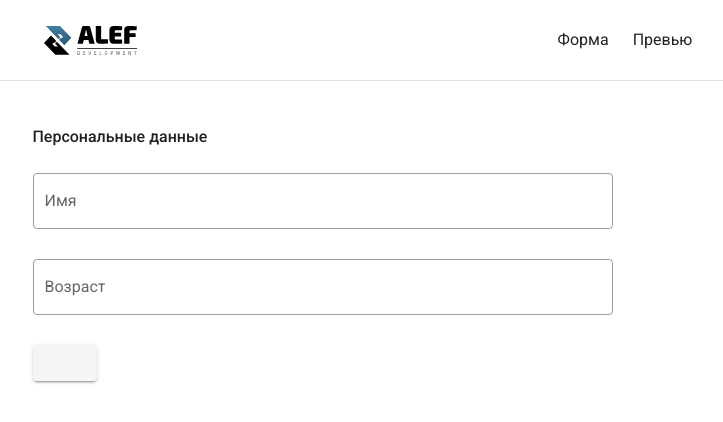
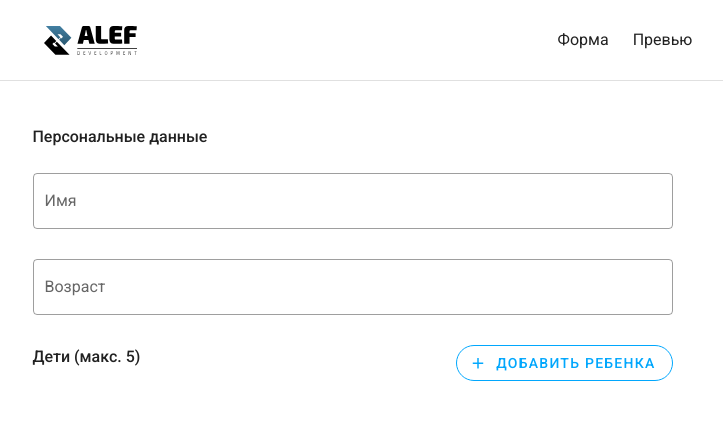
Before and after one commit to Hy5ton/alef-test, a Vue app: page /form in a window 1280 px wide. Shown: the top 422 px of the page, without its empty margins (27-750 px from the left). Built offline with nearby package versions, Linux system fonts and the light colour scheme.

Commit message:
[App] wip: Создать заготовку

```diff
--- a/src/components/PersonalData.vue
+++ b/src/components/PersonalData.vue
@@ -4,7 +4,20 @@
       <div class="label">Персональные данные</div>
       <text-field label='Имя' class="user" style="margin-top: 3vh;" />
       <text-field label='Возраст' class="user" />
-      <v-btn></v-btn>
+      <div style="display: flex;">
+        <div class="label">Дети (макс. 5)</div>
+        <v-btn v-if="childrenList.length !== 5" @click="addChildren" rounded size="large" outlined style="color: rgba(1, 167, 253, 1);" class="add-children">
+          <v-icon dark left> mdi-plus </v-icon>
+          Добавить ребенка
+        </v-btn>
+      </div>
+      <div v-for="(children, index) in childrenList" :key="children.id" style="margin-top: 3vh;" class="child-list">
+        <text-field v-model="childrenList[index].name" label='Имя' />
+        <text-field v-model="childrenList[index].age" label='Возраст' />
+        <v-btn @click="deleteChildren(index)" rounded size="large" text style="margin-top: 1vh; color: rgba(1, 167, 253, 1);" class="add-children">
+          Удалить
+        </v-btn>
+      </div>
     </div>
   </v-container>
 </template>
@@ -17,6 +30,28 @@ export default {
 
   components: {
     TextField
+  },
+
+  data() {
+    return {
+      childrenList: [],
+    }
+  },
+
+  methods: {
+    addChildren() {
+      this.childrenList.push({
+        name: null,
+        age: null,
+      })
+    },
+
+    deleteChildren(index) {
+      console.log(this.childrenList)
+      console.log(index)
+      this.childrenList.splice(index + 1, 1)
+      console.log(this.childrenList)
+    }
   }
 }
 </script>
@@ -28,11 +63,20 @@ export default {
 }
 
 .user {
-  width: 50%;
   height: 13%;
 }
 
 .personal-data {
   margin-top: 4vh;
+  width: 50vw;
+}
+
+.add-children {
+  margin-left: auto;
+}
+
+.child-list {
+  display: flex;
+  gap: 5%;
 }
 </style>
--- a/src/components/TextField.vue
+++ b/src/components/TextField.vue
@@ -1,13 +1,30 @@
 <template>
-  <v-text-field :label='label' outlined />
+  <v-text-field :label='label' @input="handleInput" outlined />
 </template>
 
 <script>
 export default {
-  name: 'HelloWorld',
+  name: 'TextField',
 
   props: {
     label: { type: String, default: '' },
+  },
+
+  data () {
+    return {
+      timeout: null,
+    }
+  },
+
+  methods: {
+    handleInput (event) {
+      if (this.timeout) {
+        clearTimeout(this.timeout)
+      }
+      this.timeout = setTimeout(() => {
+        this.$emit('input', event)
+      }, 100)
+    },
   }
 }
 </script>
```
